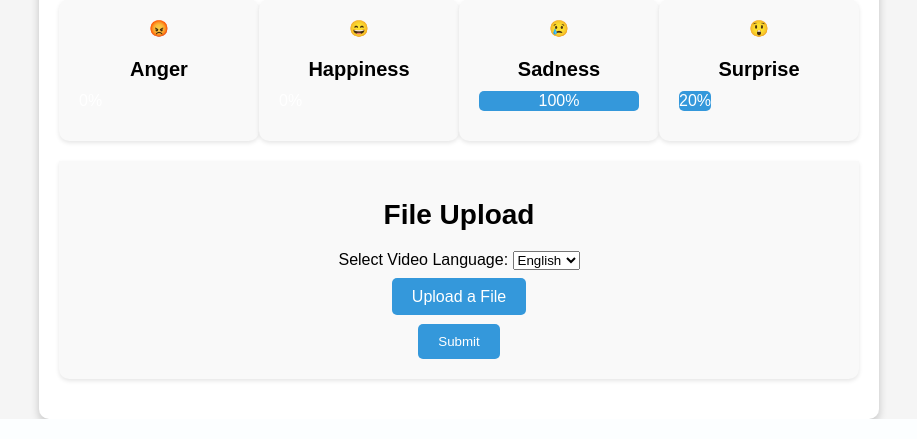
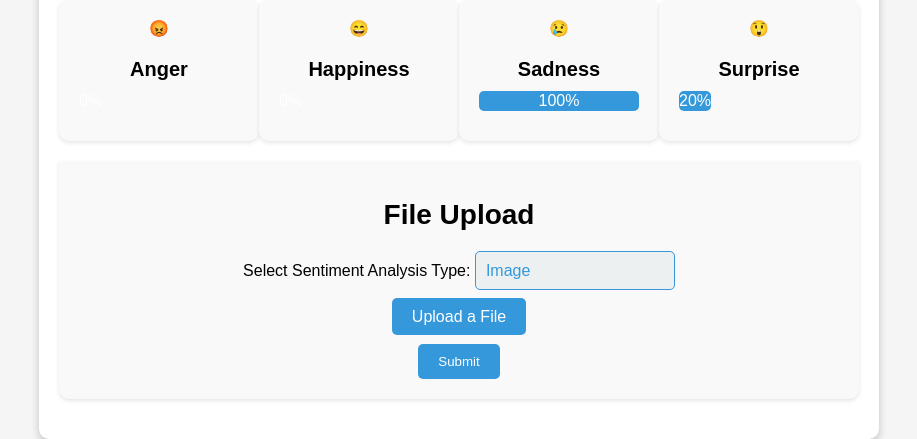
Before and after one commit to LazyyVenom/Sentiment-Analysis, a Flask app: page / in a window 1280 px wide. Shown: the part 653-1092 px from the top of the page, without its empty margins (181-1098 px from the left). Run offline with Flask 3, Linux system fonts and the light colour scheme.

Commit message:
Changed Some Menu Features

```diff
--- a/templates/index.html
+++ b/templates/index.html
@@ -177,6 +177,52 @@
         .dropdown-item:hover {
         background-color: #2980b9; /* Darker blue when hovered */
         }
+
+
+        #options-menu {
+        padding: 10px;
+        font-size: 16px;
+        border: 1px solid #3498db;
+        border-radius: 5px;
+        background-color: #ecf0f1;
+        color: #3498db;
+        appearance: none; /* Remove default arrow icon in some browsers */
+        cursor: pointer;
+        outline: none; /* Remove outline on focus */
+        width: 200px;
+        transition: border-color 0.3s ease;
+        }
+
+        #options-menu:hover,
+        #options-menu:focus {
+            border-color: #2980b9;
+        }
+
+        #options-menu option {
+            background-color: #ecf0f1;
+            color: #3498db;
+        }
+
+        /* Style the arrow icon for browsers that support it */
+        #options-menu::-ms-expand {
+            display: none;
+        }
+
+        #options-menu::after {
+            content: '\25BC'; /* Unicode character for down arrow */
+            position: absolute;
+            top: 50%;
+            right: 10px;
+            transform: translateY(-50%);
+            pointer-events: none;
+        }
+
+        /* Style on hover and focus for the arrow icon */
+        #options-menu:hover::after,
+        #options-menu:focus::after {
+            color: #2980b9;
+        }
+
     </style>
 </head>
 <body>
@@ -219,11 +265,11 @@
             <h1>File Upload</h1>
             <form class="file-upload-form" method="post" action="/upload" enctype="multipart/form-data">
                 <div class="menu-container">
-                    <label for="options-menu">Select Video Language:</label>
+                    <label for="options-menu">Select Sentiment Analysis Type:</label>
                     <select id="options-menu" name="selected_option">
-                        <option value="option1">English</option>
-                        <option value="option2">Hindi</option>
-                        <option value="option3">Marathi</option>
+                        <option value="option1">Image</option>
+                        <option value="option2">Video</option>
+                        <option value="option3">Video Using Audio</option>
                     </select>
                 </div>
                 <br>
```
